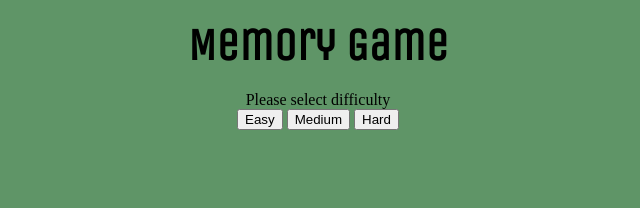
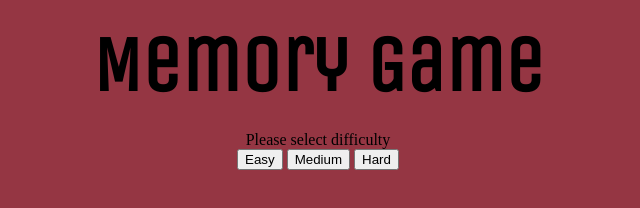
Before and after one commit to Jasminethecreator/perfect-match-card-game, a website: page index.html in a window 1280 px wide. Shown: the whole page, without its empty margins (322-962 px from the left). Drawn offline with nearby package versions, Linux system fonts and the light colour scheme.

Commit message:
revise css

```diff
--- a/css/style.css
+++ b/css/style.css
@@ -6,13 +6,13 @@
 
 body{
 text-align:center;
-background-color: hsl(128, 22%, 48%);
+background-color: #953643;
 
 }
 
 #nav-title{
-  font-family: 'Unica One', cursive;
-  font-size: 45px;
+  font-family: 'Unica One';
+  font-size: 78px;
   margin: 12px;
   padding: 7px;
 }
@@ -22,7 +22,6 @@ background-color: hsl(128, 22%, 48%);
 .card {
     display: inline-block;
     margin: 9px 5px 5px 5px;
-    font-size: inherit;
     width: 3.0em;
     height: 5.0em;
     border-radius: 0.20em;
```
